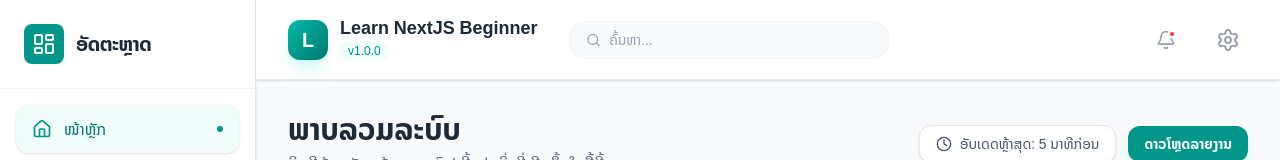
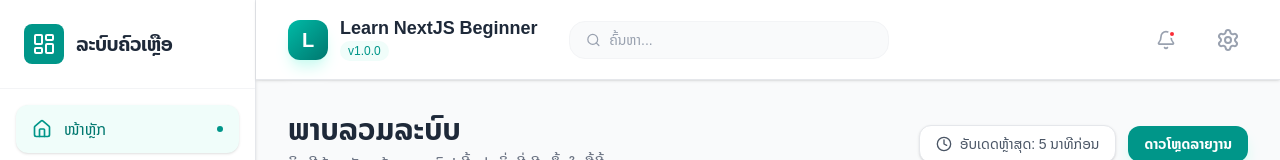
Before and after one commit to huevangxp/next-beginner, a Next.js app: page / in a window 1280 px wide. Shown: the top 160 px of the page. Built offline with nearby package versions, Linux system fonts and the light colour scheme.

Commit message:
commit Thu 12/18/2025  9:15:08.15

```diff
--- a/app/components/Sidebar.tsx
+++ b/app/components/Sidebar.tsx
@@ -22,7 +22,7 @@ const Sidebar = () => {
             <LayoutDashboard className="text-white w-6 h-6" />
           </div>
           <span className="text-xl font-bold text-gray-800 tracking-tight">
-            ອັດຕະຫຼາດ
+            ລະບົບຄົວເຫຼືອ
           </span>
         </div>
       </div>
```
